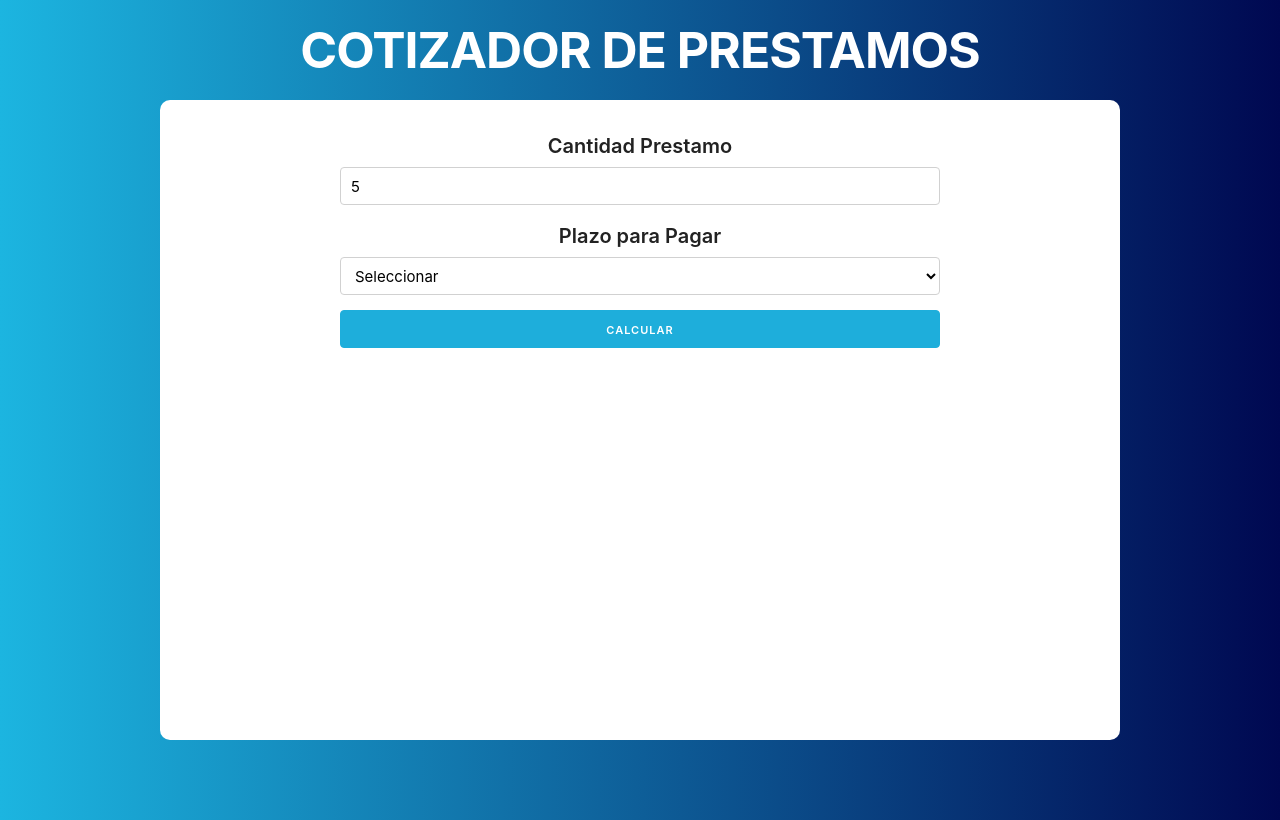
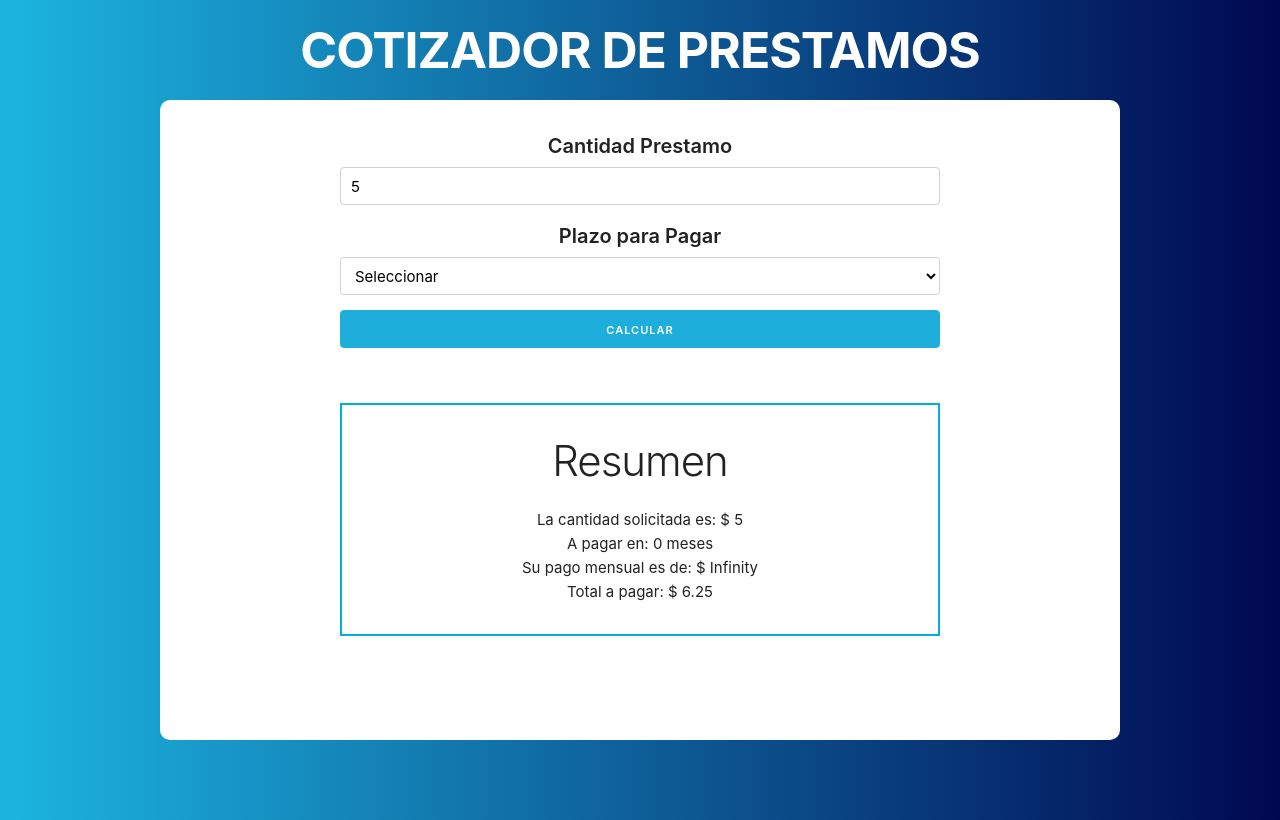
Before and after one commit to MarianoTroncoso/prestamos, a React (Create React App) app: page / in a window 1280 px wide. Both pictures are taken after typing "5" into the empty fields and a click on the input "Calcular". Built offline with nearby package versions, Linux system fonts and the light colour scheme.

Commit message:
mostrar resultado de la cotizacion

```diff
--- a/src/App.js
+++ b/src/App.js
@@ -1,13 +1,25 @@
 import React, { Fragment, useState } from 'react';
 import Header from './componentes/Header';
 import Formulario from './componentes/Formulario';
+import Mensaje from './componentes/Mensaje';
+import Resultado from './componentes/Resultado';
 
 function App() {
 
-  // cantidad de prestamos
   const [cantidad, guardarCantidad ] = useState(0);
-  // plazo a pagar
   const [plazo, guardarPlazo ] = useState(0);
+  const [total, guardarTotal] = useState(0);
+
+  let componente;
+  if( total === 0){
+    componente = <Mensaje/>
+  }else{
+    componente = <Resultado
+                    total={total}
+                    plazo={plazo}
+                    cantidad={cantidad}
+                />
+  }
 
 
   return (
@@ -21,8 +33,16 @@ function App() {
           guardarCantidad={guardarCantidad}
           plazo={plazo}
           guardarPlazo={guardarPlazo}
+          total={total}
+          guardarTotal={guardarTotal}
         />
+        <p className="mensajes">
+          { componente }
+        </p>
       </div>
+
+
+
     </Fragment>
   );
 }
--- a/src/componentes/Formulario.js
+++ b/src/componentes/Formulario.js
@@ -1,8 +1,9 @@
 import React, { Fragment, useState } from 'react';
 import { calcularTotal } from '../helpers';
 
-const Formulario = ({cantidad, guardarCantidad, plazo, guardarPlazo}) => {
+const Formulario = (props) => {
 
+    const {cantidad, guardarCantidad, plazo, guardarPlazo, total, guardarTotal} = props;
     // definir state
     const [error, guardarError] = useState(false);
 
@@ -19,7 +20,9 @@ const Formulario = ({cantidad, guardarCantidad, plazo, guardarPlazo}) => {
 
         // realizar cotizacion
         const total = calcularTotal(cantidad, plazo);
-        console.log(total)
+
+        // una vez calculado guardar total
+        guardarTotal(total)
     }
 
 
--- /dev/null
+++ b/src/componentes/Mensaje.js
@@ -0,0 +1,8 @@
+import React from 'react';
+
+const Mensaje = () => (
+    <p>Agrega una cantidad y plazo a pagar para cotizar</p>
+ );
+
+
+export default Mensaje;
--- /dev/null
+++ b/src/componentes/Resultado.js
@@ -0,0 +1,13 @@
+import React from 'react';
+
+const Resultado = ({total, plazo, cantidad} ) => (
+    <div className="u-full-width resultado">
+        <h2>Resumen</h2>
+        <p>La cantidad solicitada es: $ { cantidad } </p>
+        <p>A pagar en: { plazo } meses </p>
+        <p>Su pago mensual es de: $ { (total / plazo).toFixed(2) } </p>
+        <p>Total a pagar: $ { (total.toFixed(2)) } </p>
+    </div>
+);
+
+export default Resultado;
```
